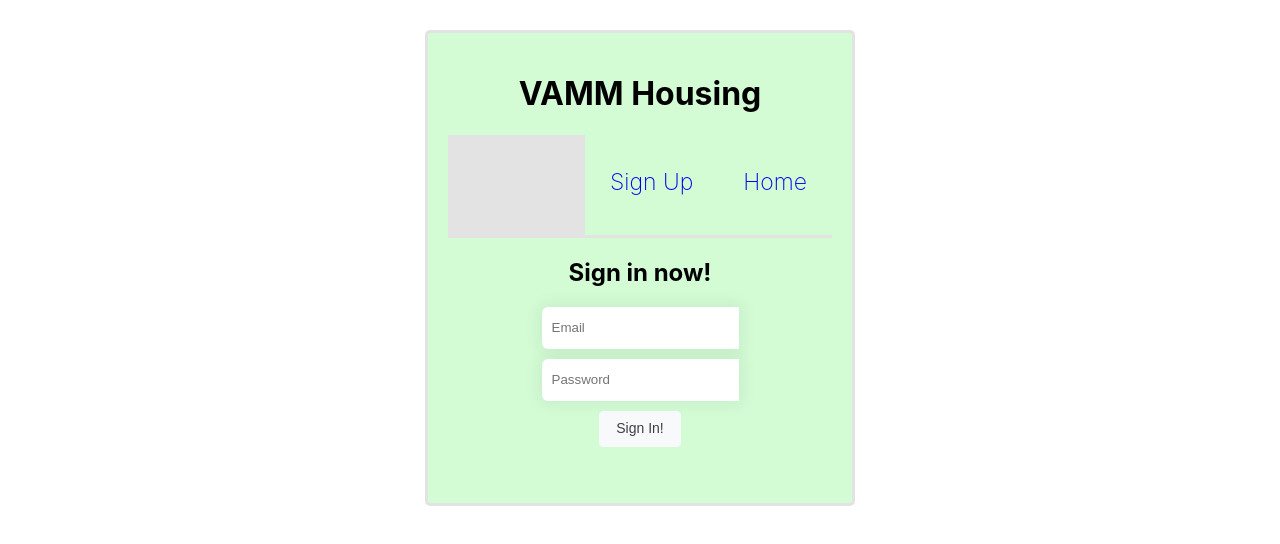
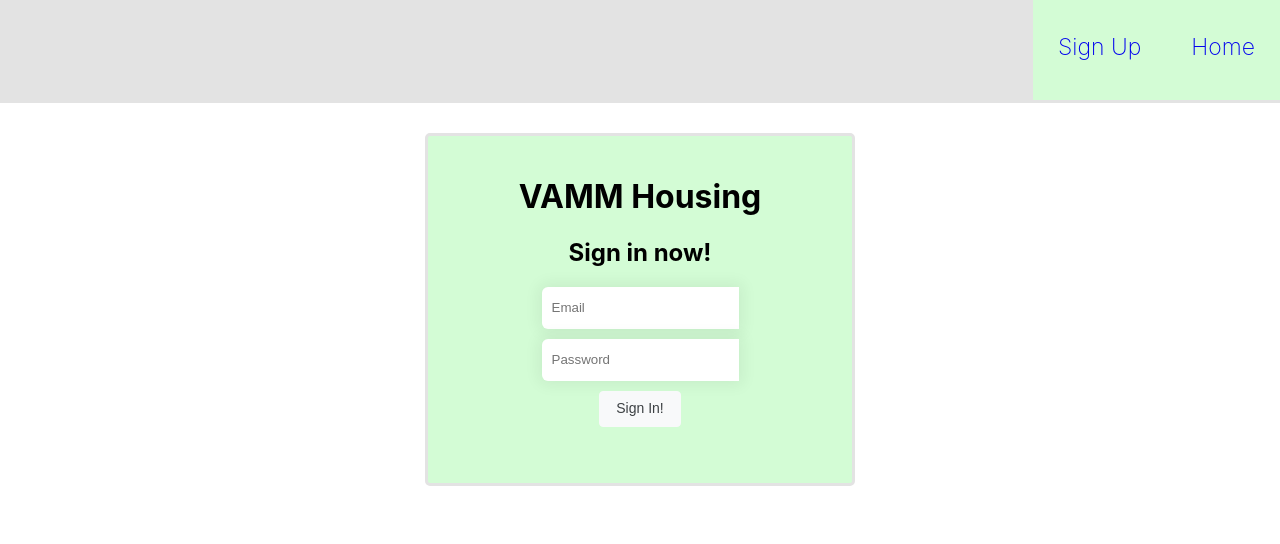
Before and after one commit to varun-gangadharan/housing-web-app, a React (Create React App) app in the folder front_end/front_end/: page /sign-in in a window 1280 px wide. Shown: the top 544 px of the page. Built offline with nearby package versions, Linux system fonts and the light colour scheme.

Commit message:
fix navbar

```diff
--- a/front_end/front_end/src/Components/SignIn.js
+++ b/front_end/front_end/src/Components/SignIn.js
@@ -19,12 +19,14 @@ export default function SignIn() {
   const [status, setStatus] = useState("");
 
   return(
+    <div>
+      <div className="nav_bar">
+        <Link to="../">Home</Link>
+        <Link to="../sign-up">Sign Up</Link>
+      </div>
       <div className="login">
           <h1>VAMM Housing</h1>
-          <div className="nav_bar">
-                <Link to="home-page">Home</Link>
-                <Link to="sign-up">Sign Up</Link>
-            </div>
+
           <h2>Sign in now!</h2>
           <div>
               <input type="text" value={email} onChange={(e) => setEmail(e.target.value)} placeholder="Email"></input>
@@ -33,5 +35,6 @@ export default function SignIn() {
               <p>{status}</p>
           </div>
       </div>
+      </div>
   );
 }
--- a/front_end/front_end/src/Components/Signin.css
+++ b/front_end/front_end/src/Components/Signin.css
@@ -6,6 +6,8 @@
     border:0;
     box-shadow:0 0 15px 4px rgba(0,0,0,0.06);
 }
+
+
 
 /* CSS */
 button {
```
